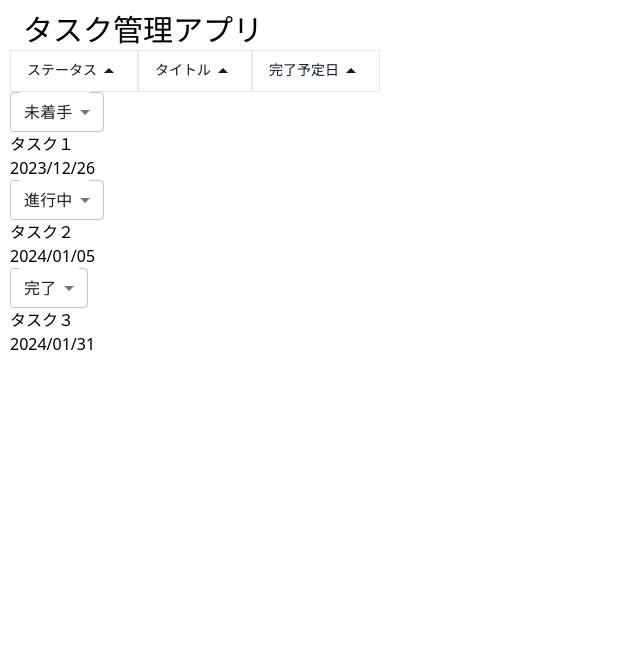
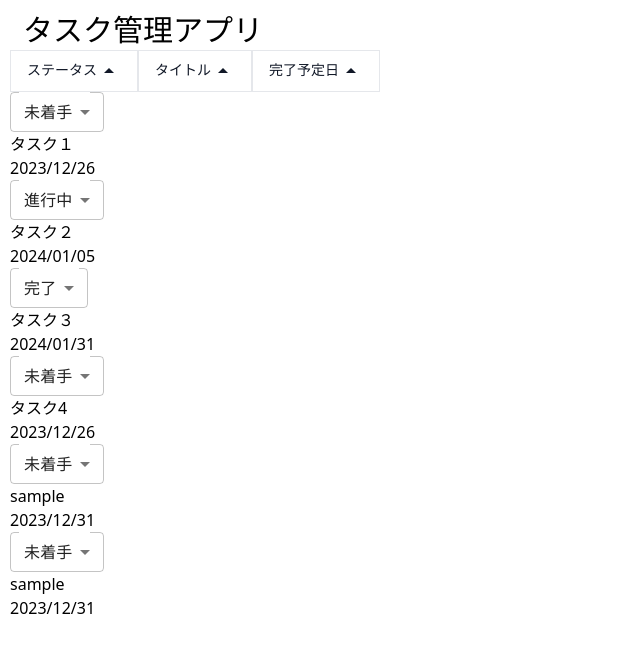
Before and after one commit to sippo796/todo-management, a React (Vite) app: page / in a window 1280 px wide. Shown: the top 652 px of the page, without its empty margins (0-640 px from the left). Built offline with nearby package versions, Linux system fonts and the light colour scheme; data requests are answered from the project's data file.

Commit message:
データをjson-serverから取得するように変更

```diff
--- a/src/pages/Top.tsx
+++ b/src/pages/Top.tsx
@@ -1,8 +1,9 @@
 import PageBase from "@/components/PageBase";
 import Sort from "@/components/Sort";
 import TodoItem from "@/components/TodoItem";
+import { API_URL } from "@/util/defines";
 import { sortTodoItems } from "@/util/tools";
-import { StatusDef, TodoInfo } from "@/util/types";
+import { TodoInfo } from "@/util/types";
 import { useEffect, useState } from "react";
 
 const Top = () => {
@@ -10,27 +11,10 @@ const Top = () => {
 
   useEffect(() => {
     const readData = async () => {
-      // todo: test data
-      setTodoList([
-        {
-          title: "タスク１",
-          detail: "タスク１の詳細です",
-          status: StatusDef.notStarted,
-          endDate: new Date(2023, 11, 26).getTime(),
-        },
-        {
-          title: "タスク２",
-          detail: "タスク２の詳細です",
-          status: StatusDef.inProgress,
-          endDate: new Date(2024, 0, 5).getTime(),
-        },
-        {
-          title: "タスク３",
-          detail: "タスク３の詳細です",
-          status: StatusDef.completed,
-          endDate: new Date(2024, 0, 31).getTime(),
-        },
-      ]);
+      const response = await fetch(API_URL);
+      const todos = await response.json();
+
+      setTodoList(todos);
     };
 
     readData();
```
